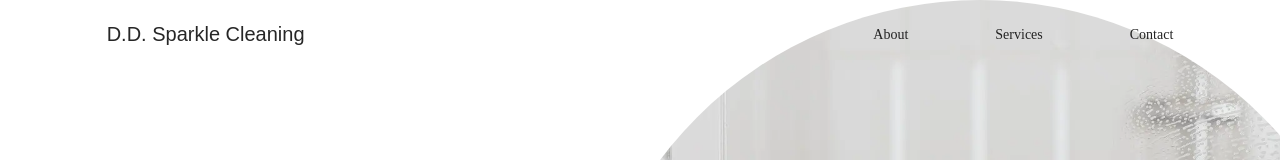
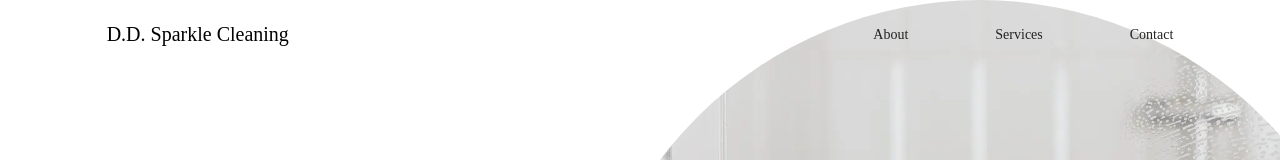
Before and after one commit to Carlos460/dd-sparkle-cleaning, a Next.js app: page / in a window 1280 px wide. Shown: the top 160 px of the page. Built offline with nearby package versions, Linux system fonts and the light colour scheme; a web font is replaced by a local one.

Commit message:
Made the brand name into a link to the landing page. Navbar links now change color to --primary when in hover state.

```diff
--- a/_includes/Navbar/index.tsx
+++ b/_includes/Navbar/index.tsx
@@ -4,7 +4,11 @@ import * as S from './styles';
 const Navbar = () => {
   return (
     <S.Container>
-      <S.BrandName>D.D. Sparkle Cleaning</S.BrandName>
+      <S.BrandName>
+        <Link href={`/`}>
+          <a>D.D. Sparkle Cleaning</a>
+        </Link>
+      </S.BrandName>
       <S.NavList>
         <S.NavLink>
           <Link href="/about">
--- a/_includes/Navbar/styles.ts
+++ b/_includes/Navbar/styles.ts
@@ -12,6 +12,12 @@ export const BrandName = styled.h1`
   font-size: 20px;
   font-family: sans-serif;
   margin: auto 0px;
+  & > a {
+    color: black;
+  }
+  & > a:hover {
+    color: var(--primary);
+  }
 `;
 
 export const NavList = styled.ul`
@@ -29,6 +35,6 @@ export const NavLink = styled.li`
     text-decoration: none;
   }
   & > a:hover {
-    color: #000000;
+    color: var(--primary);
   }
 `;
```
